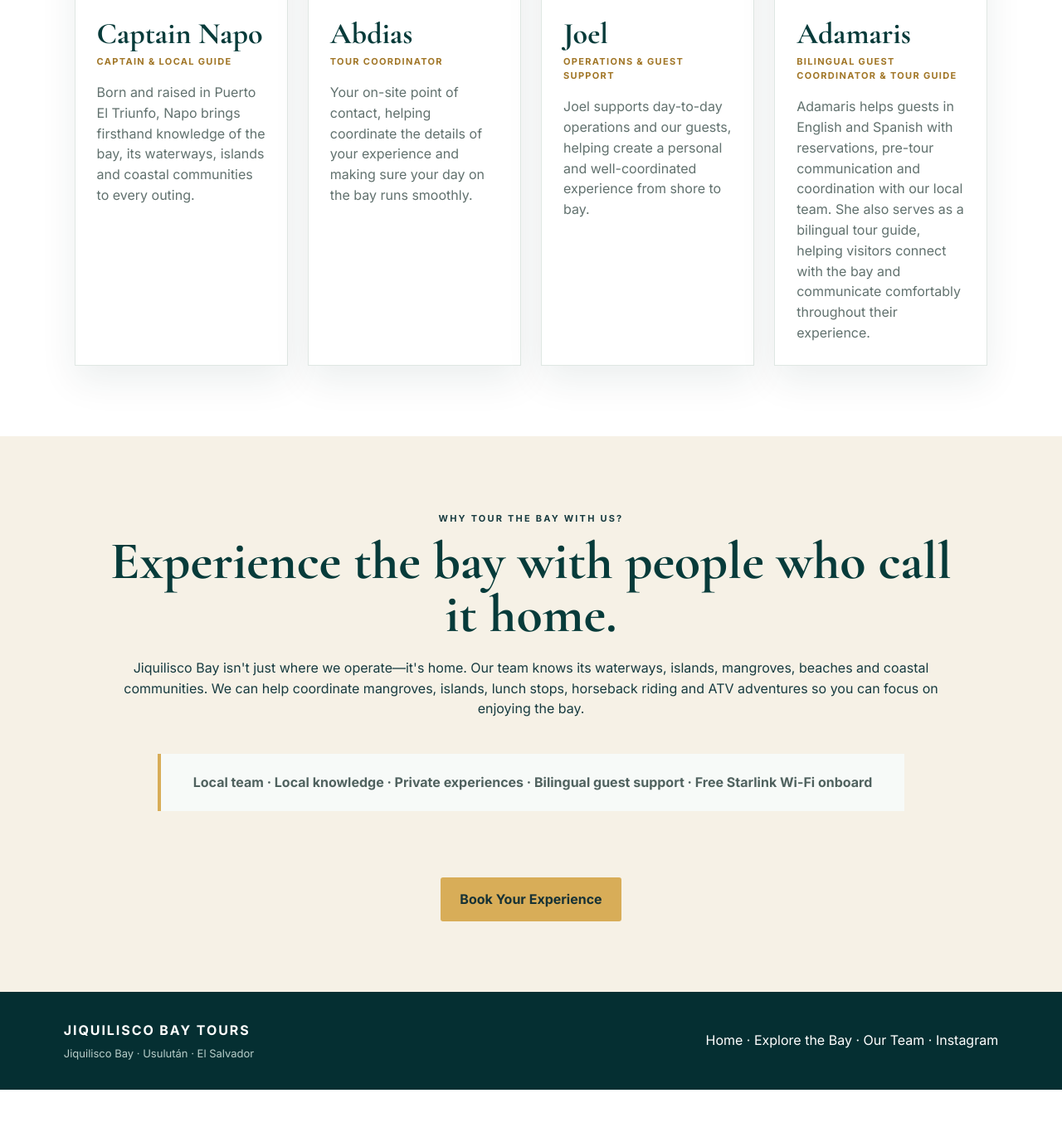
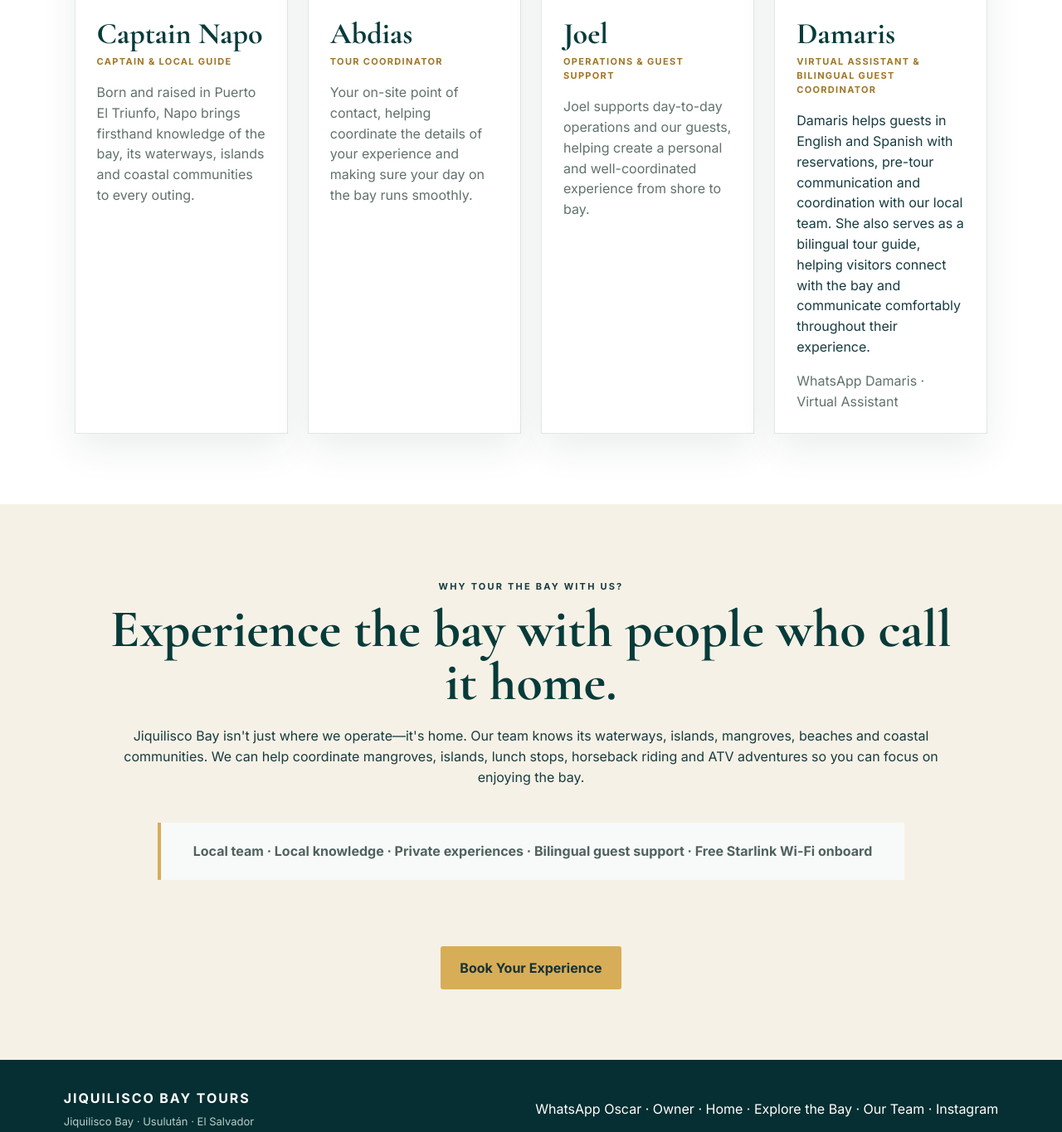
Before and after one commit to oscarcruzmel/jiquilisco-bay-tours, a plain HTML site: page team.html in a window 1280 px wide. Shown: the part 841-2206 px from the top of the page at 83% size. Before the commit the page ends 2155 px from the top, so only its background shows below. Drawn offline with nearby package versions, Linux system fonts and the light colour scheme.

Commit message:
Add bilingual WhatsApp contacts

```diff
--- a/team.html
+++ b/team.html
@@ -6,8 +6,8 @@
 <article class="team-card"><div class="team-photo"><img src="Captain_Napo_Jiquilisco_Bay_Tours.jpg" alt="Captain Napo of Jiquilisco Bay Tours" loading="lazy"></div><div class="team-card-body"><h2>Captain Napo</h2><p class="team-role">Captain & Local Guide</p><p>Born and raised in Puerto El Triunfo, Napo brings firsthand knowledge of the bay, its waterways, islands and coastal communities to every outing.</p></div></article>
 <article class="team-card"><div class="team-photo"><img src="Abdias_Jiquilisco_Bay_Tours.jpg" alt="Abdias of Jiquilisco Bay Tours" loading="lazy"></div><div class="team-card-body"><h2>Abdias</h2><p class="team-role">Tour Coordinator</p><p>Your on-site point of contact, helping coordinate the details of your experience and making sure your day on the bay runs smoothly.</p></div></article>
 <article class="team-card"><div class="team-photo"><img src="Joel_Jiquilisco_Bay_Tours.jpg" alt="Joel of Jiquilisco Bay Tours" loading="lazy"></div><div class="team-card-body"><h2>Joel</h2><p class="team-role">Operations & Guest Support</p><p>Joel supports day-to-day operations and our guests, helping create a personal and well-coordinated experience from shore to bay.</p></div></article>
-<article class="team-card"><div class="team-photo" aria-label="Photo area for Adamaris">A</div><div class="team-card-body"><h2>Adamaris</h2><p class="team-role">Bilingual Guest Coordinator & Tour Guide</p><p>Adamaris helps guests in English and Spanish with reservations, pre-tour communication and coordination with our local team. She also serves as a bilingual tour guide, helping visitors connect with the bay and communicate comfortably throughout their experience.</p></div></article>
+<article class="team-card"><div class="team-photo" aria-label="Photo area for Damaris">D</div><div class="team-card-body"><h2>Damaris</h2><p class="team-role">Virtual Assistant & Bilingual Guest Coordinator</p><p>Damaris helps guests in English and Spanish with reservations, pre-tour communication and coordination with our local team. She also serves as a bilingual tour guide, helping visitors connect with the bay and communicate comfortably throughout their experience.</p><p><a href="https://wa.me/50377386026" target="_blank" rel="noopener">WhatsApp Damaris · Virtual Assistant</a></p></div></article>
 </div></section>
 <section class="team-why"><p class="kicker">WHY TOUR THE BAY WITH US?</p><h2>Experience the bay with people who call it home.</h2><p>Jiquilisco Bay isn't just where we operate—it's home. Our team knows its waterways, islands, mangroves, beaches and coastal communities. We can help coordinate mangroves, islands, lunch stops, horseback riding and ATV adventures so you can focus on enjoying the bay.</p><div class="team-note"><strong>Local team · Local knowledge · Private experiences · Bilingual guest support · Free Starlink Wi-Fi onboard</strong></div></section>
 <div class="team-actions"><a class="btn gold" href="/#booking">Book Your Experience</a></div></main>
-<footer><div class="footer-brand"><b>JIQUILISCO BAY TOURS</b><span>Jiquilisco Bay · Usulután · El Salvador</span></div><div><a href="/">Home</a> · <a href="blog.html">Explore the Bay</a> · <a href="team.html">Our Team</a> · <a href="https://www.instagram.com/jiquiliscobaytours" target="_blank" rel="noopener">Instagram</a></div></footer></body></html>
+<footer><div class="footer-brand"><b>JIQUILISCO BAY TOURS</b><span>Jiquilisco Bay · Usulután · El Salvador</span></div><div><a href="https://wa.me/17039867804" target="_blank" rel="noopener">WhatsApp Oscar · Owner</a> · <a href="/">Home</a> · <a href="blog.html">Explore the Bay</a> · <a href="team.html">Our Team</a> · <a href="https://www.instagram.com/jiquiliscobaytours" target="_blank" rel="noopener">Instagram</a></div></footer></body></html>
```
